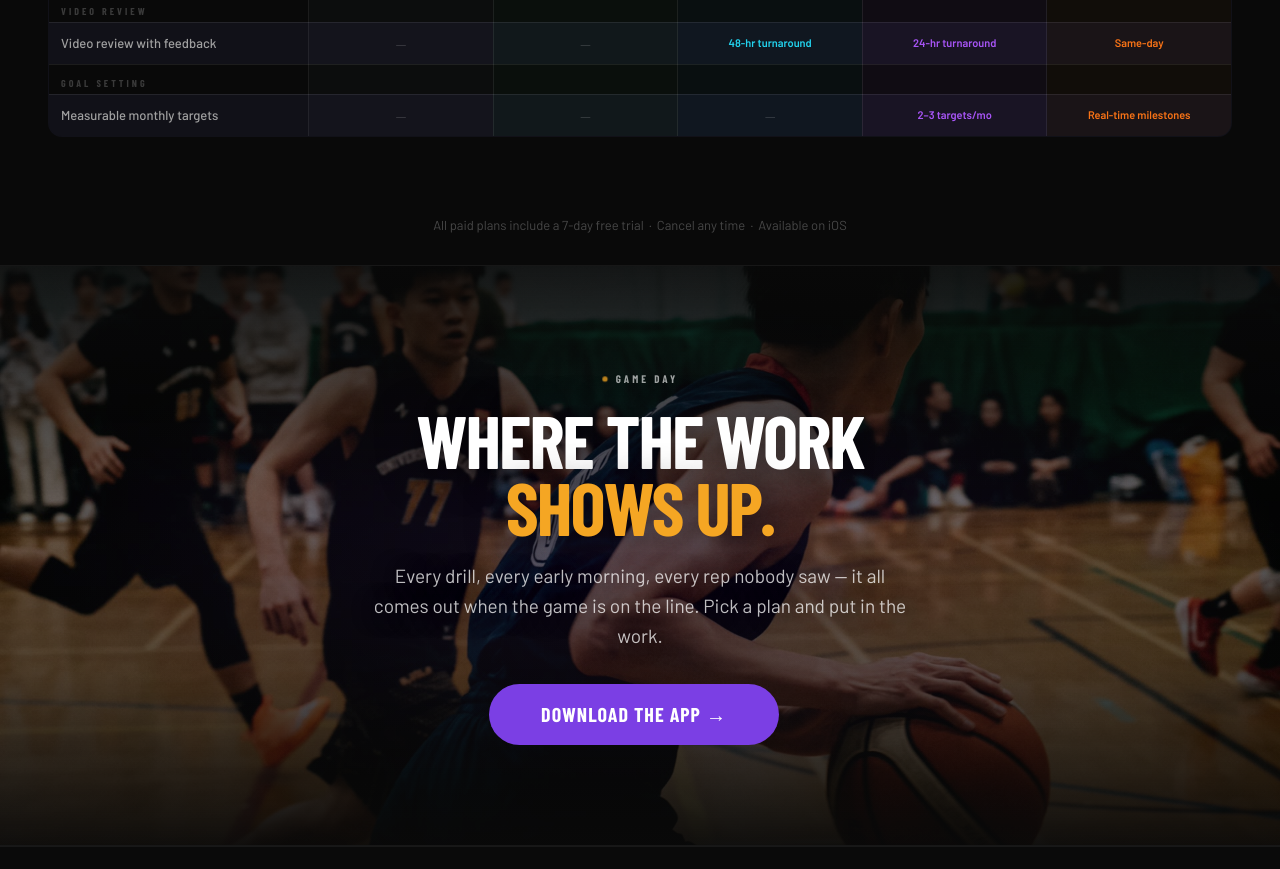
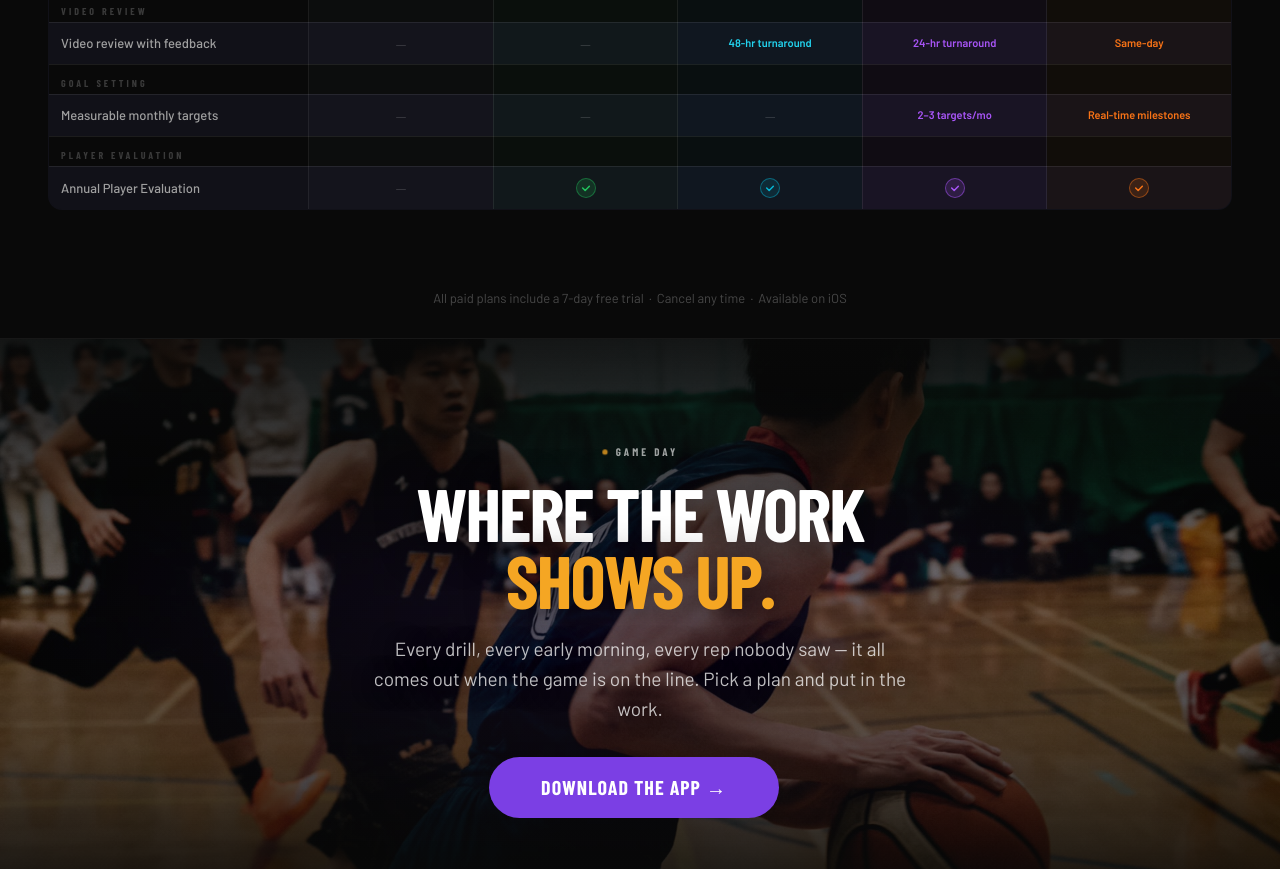
Before and after one commit to devpayne/Reps, a plain HTML site: page pricing.html in a window 1280 px wide. Shown: the part 1060-1929 px from the top of the page. Drawn offline with nearby package versions, Linux system fonts and the light colour scheme; a web font is replaced by a local one.

Commit message:
Add Annual Player Evaluation to Essentials and all Pro plans on pricing page (#7)
Claude-Session: https://claude.ai/code/session_015z51hbqU9MEk4KrKH9zK6A

Co-authored-by: Claude <noreply@anthropic.com>

```diff
--- a/pricing.html
+++ b/pricing.html
@@ -1441,6 +1441,21 @@ body{font-family:'Barlow',sans-serif;background:#090909;color:#FFF;overflow-x:hi
           <td class="bg-max"><div class="pt-cell"><span class="pt-val pt-val-max">Real-time milestones</span></div></td>
         </tr>
 
+        <!-- PLAYER EVALUATION -->
+        <tr class="pt-section">
+          <td>Player Evaluation</td>
+          <td class="bg-free"></td><td class="bg-ess"></td>
+          <td class="bg-pro"></td><td class="bg-proplus"></td><td class="bg-max"></td>
+        </tr>
+        <tr class="pt-feat">
+          <td class="lbl">Annual Player Evaluation</td>
+          <td class="bg-free"><div class="pt-cell"><span class="pt-cross">—</span></div></td>
+          <td class="bg-ess"><div class="pt-cell"><div class="pt-check chk-ess"><svg viewBox="0 0 12 12" fill="none"><path d="M2 6l3 3 5-5" stroke="#22c55e" stroke-width="1.8" stroke-linecap="round" stroke-linejoin="round"/></svg></div></div></td>
+          <td class="bg-pro"><div class="pt-cell"><div class="pt-check chk-pro"><svg viewBox="0 0 12 12" fill="none"><path d="M2 6l3 3 5-5" stroke="#06b6d4" stroke-width="1.8" stroke-linecap="round" stroke-linejoin="round"/></svg></div></div></td>
+          <td class="bg-proplus"><div class="pt-cell"><div class="pt-check chk-proplus"><svg viewBox="0 0 12 12" fill="none"><path d="M2 6l3 3 5-5" stroke="#a855f7" stroke-width="1.8" stroke-linecap="round" stroke-linejoin="round"/></svg></div></div></td>
+          <td class="bg-max"><div class="pt-cell"><div class="pt-check chk-max"><svg viewBox="0 0 12 12" fill="none"><path d="M2 6l3 3 5-5" stroke="#f97316" stroke-width="1.8" stroke-linecap="round" stroke-linejoin="round"/></svg></div></div></td>
+        </tr>
+
 
 
       </tbody>
```
